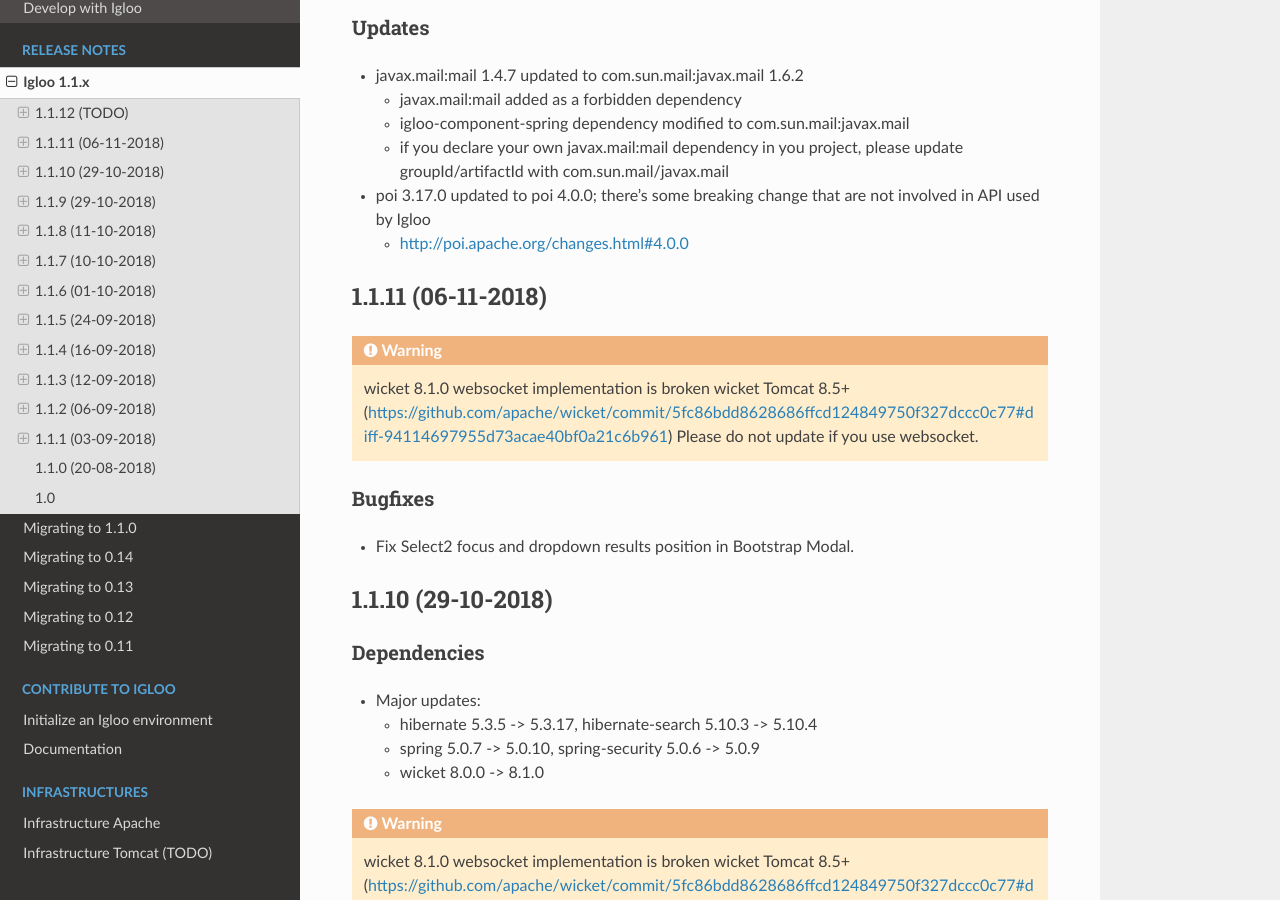
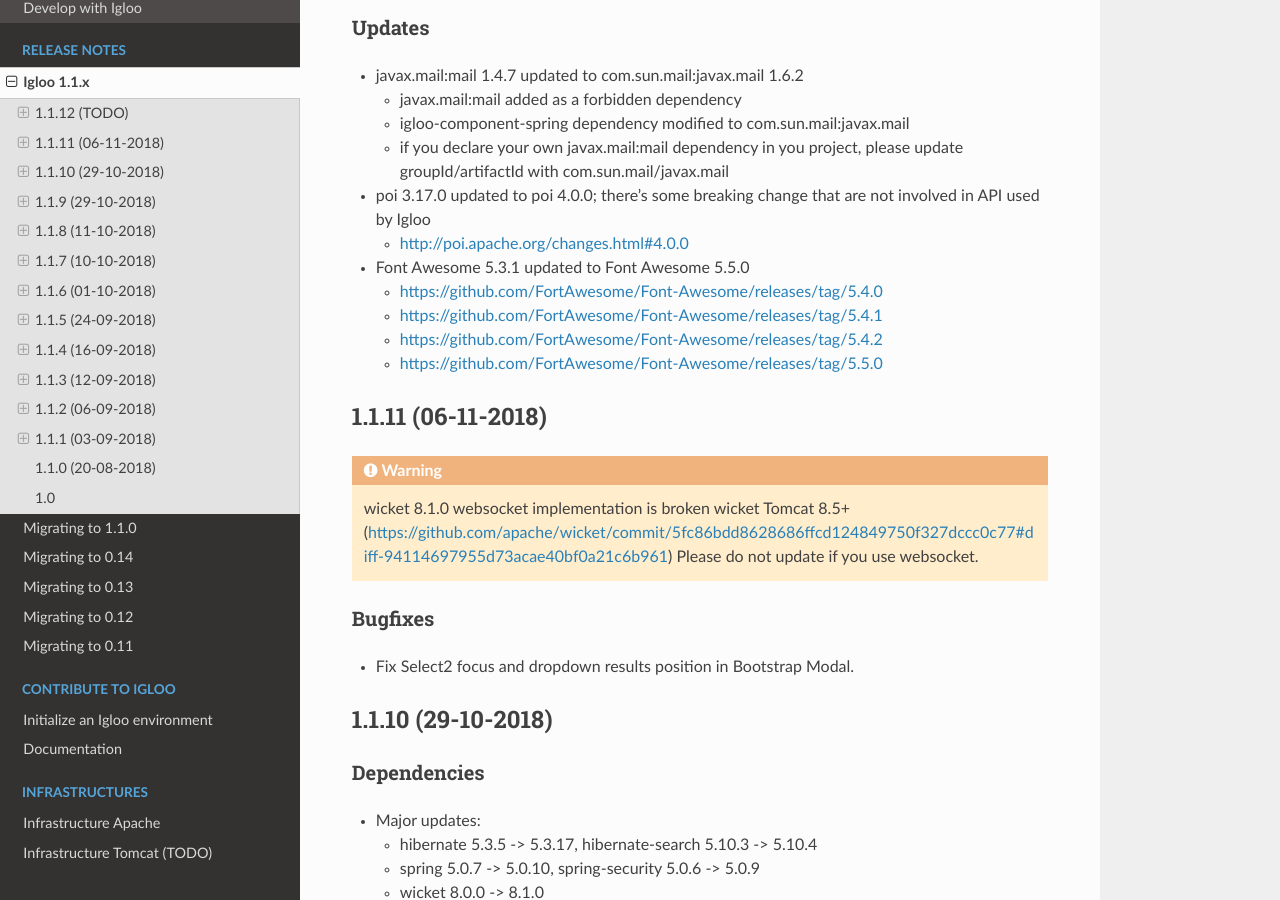
Before and after one commit to igloo-project/igloo-doc, a Sphinx documentation site: the page built from source/release-notes/1.1.x.rst, in a window 1280 px wide and 900 px high, scrolled down 497 px. Built offline with Sphinx 7.4.7 and the Read the Docs theme 2.0.0, drawn with Linux system fonts in a browser that asks for light colours.

Commit message:
1.1.12: update release notes

```diff
--- a/source/release-notes/1.1.x.rst
+++ b/source/release-notes/1.1.x.rst
@@ -33,6 +33,13 @@ Updates
   involved in API used by Igloo
 
   * http://poi.apache.org/changes.html#4.0.0
+
+* Font Awesome 5.3.1 updated to Font Awesome 5.5.0
+
+  * https://github.com/FortAwesome/Font-Awesome/releases/tag/5.4.0
+  * https://github.com/FortAwesome/Font-Awesome/releases/tag/5.4.1
+  * https://github.com/FortAwesome/Font-Awesome/releases/tag/5.4.2
+  * https://github.com/FortAwesome/Font-Awesome/releases/tag/5.5.0
 
 .. _v1.1.11:
 
```
